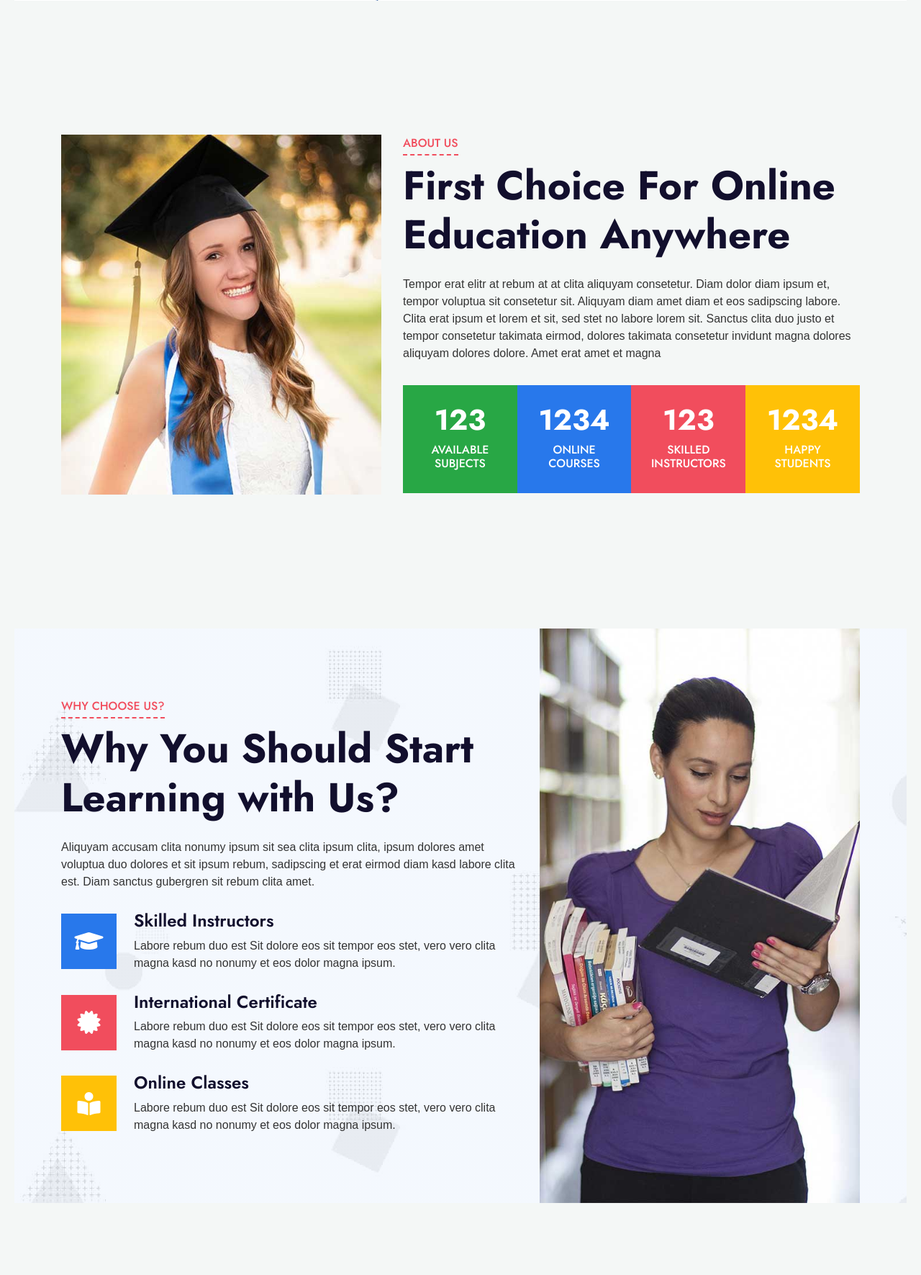
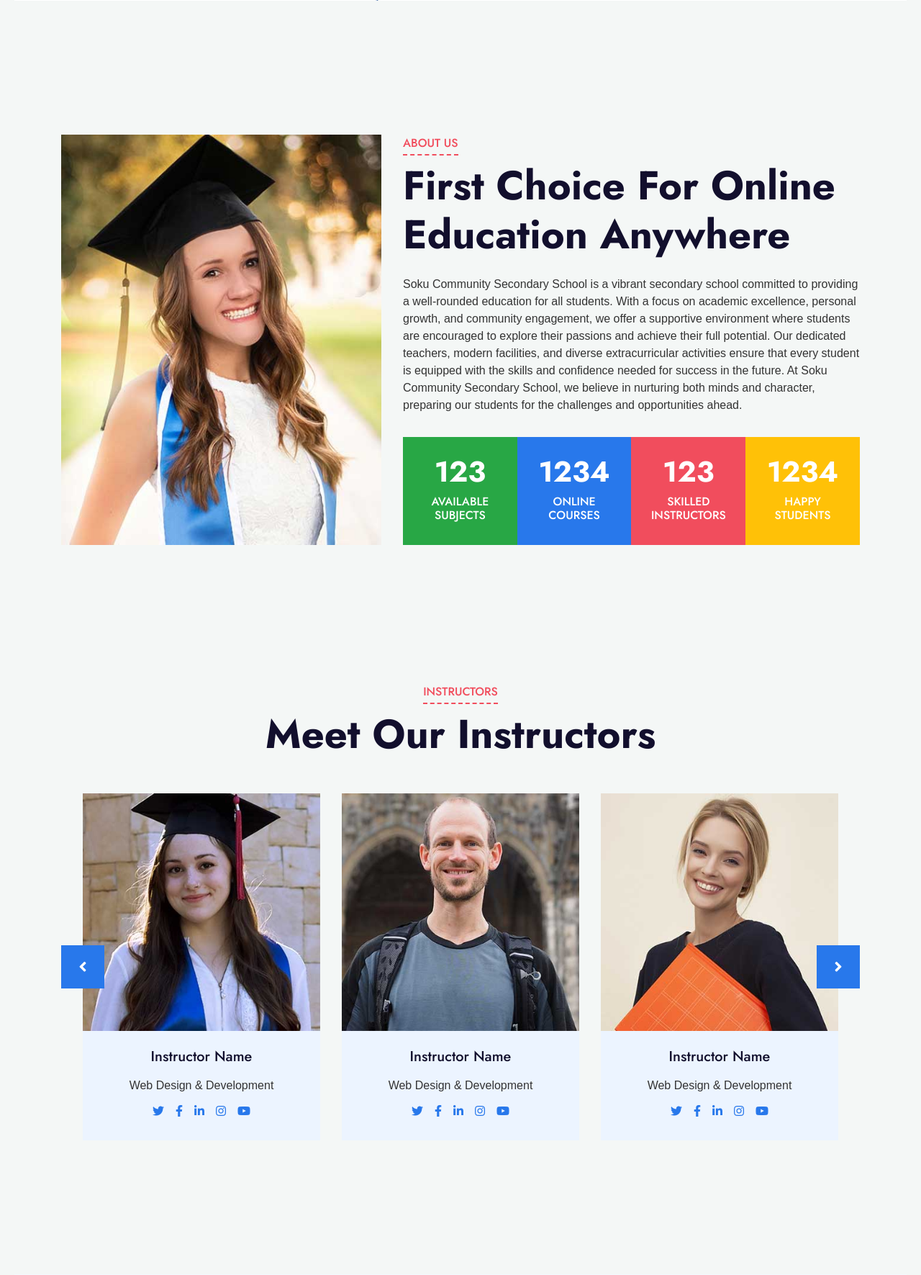
Before and after one commit to Csedem0/Result-Checker, a Django app: page /accounts/ in a window 1280 px wide. Shown: the part 508-2279 px from the top of the page at 72% size. Run offline with Django 5.2, Linux system fonts and the light colour scheme; parts of the project's set-up code (start-up, migrations or seed data) failed here and were passed over; some libraries are stand-ins or nearby versions.

Commit message:
Correct O

```diff
--- a/accounts/templates/about.html
+++ b/accounts/templates/about.html
@@ -129,7 +129,7 @@
                         <h6 class="d-inline-block position-relative text-secondary text-uppercase pb-2">About Us</h6>
                         <h1 class="display-4">First Choice For Online Education Anywhere</h1>
                     </div>
-                    <p>Tempor erat elitr at rebum at at clita aliquyam consetetur. Diam dolor diam ipsum et, tempor voluptua sit consetetur sit. Aliquyam diam amet diam et eos sadipscing labore. Clita erat ipsum et lorem et sit, sed stet no labore lorem sit. Sanctus clita duo justo et tempor consetetur takimata eirmod, dolores takimata consetetur invidunt magna dolores aliquyam dolores dolore. Amet erat amet et magna</p>
+                    <p>Soku Community Secondary School is a vibrant secondary school committed to providing a well-rounded education for all students. With a focus on academic excellence, personal growth, and community engagement, we offer a supportive environment where students are encouraged to explore their passions and achieve their full potential. Our dedicated teachers, modern facilities, and diverse extracurricular activities ensure that every student is equipped with the skills and confidence needed for success in the future. At Soku Community Secondary School, we believe in nurturing both minds and character, preparing our students for the challenges and opportunities ahead.</p>
                     <div class="row pt-3 mx-0">
                         <div class="col-3 px-0">
                             <div class="bg-success text-center p-4">
@@ -163,7 +163,7 @@
     <!-- About End -->
 
 
-    <!-- Feature Start -->
+    <!-- Feature Start
     <div class="container-fluid py-5">
         <div class="container py-5">
             <div class="row">
@@ -208,7 +208,7 @@
                 </div>
             </div>
         </div>
-    </div>
+    </div> -->
     <!-- Feature Start -->
 
 
--- a/accounts/templates/contact.html
+++ b/accounts/templates/contact.html
@@ -127,7 +127,7 @@
                             </div>
                             <div class="mt-n1">
                                 <h4>Our Location</h4>
-                                <p class="m-0">123 Street, New York, USA</p>
+                                <p class="m-0">Port Harcourt, Nigeria</p>
                             </div>
                         </div>
                         <div class="d-flex align-items-center mb-5">
@@ -136,7 +136,7 @@
                             </div>
                             <div class="mt-n1">
                                 <h4>Call Us</h4>
-                                <p class="m-0">+012 345 6789</p>
+                                <p class="m-0">+2347011777516</p>
                             </div>
                         </div>
                         <div class="d-flex align-items-center">
@@ -145,7 +145,7 @@
                             </div>
                             <div class="mt-n1">
                                 <h4>Email Us</h4>
-                                <p class="m-0">info@example.com</p>
+                                <p class="m-0">.s.sch@gmail.com</p>
                             </div>
                         </div>
                     </div>
--- a/accounts/templates/index.html
+++ b/accounts/templates/index.html
@@ -129,7 +129,7 @@
                         <h6 class="d-inline-block position-relative text-secondary text-uppercase pb-2">About Us</h6>
                         <h1 class="display-4">First Choice For Online Education Anywhere</h1>
                     </div>
-                    <p>Tempor erat elitr at rebum at at clita aliquyam consetetur. Diam dolor diam ipsum et, tempor voluptua sit consetetur sit. Aliquyam diam amet diam et eos sadipscing labore. Clita erat ipsum et lorem et sit, sed stet no labore lorem sit. Sanctus clita duo justo et tempor consetetur takimata eirmod, dolores takimata consetetur invidunt magna dolores aliquyam dolores dolore. Amet erat amet et magna</p>
+                    <p>Soku Community Secondary School is a vibrant secondary school committed to providing a well-rounded education for all students. With a focus on academic excellence, personal growth, and community engagement, we offer a supportive environment where students are encouraged to explore their passions and achieve their full potential. Our dedicated teachers, modern facilities, and diverse extracurricular activities ensure that every student is equipped with the skills and confidence needed for success in the future. At Soku Community Secondary School, we believe in nurturing both minds and character, preparing our students for the challenges and opportunities ahead.</p>
                     <div class="row pt-3 mx-0">
                         <div class="col-3 px-0">
                             <div class="bg-success text-center p-4">
@@ -164,7 +164,7 @@
 
 
     <!-- Feature Start -->
-    <div class="container-fluid bg-image" style="margin: 90px 0;">
+    <!-- <div class="container-fluid bg-image" style="margin: 90px 0;">
         <div class="container">
             <div class="row">
                 <div class="col-lg-7 my-5 pt-5 pb-lg-5">
@@ -209,11 +209,11 @@
             </div>
         </div>
     </div>
-    <!-- Feature Start -->
+    Feature Start -->
 
 
     <!-- Courses Start -->
-    <div class="container-fluid px-0 py-5">
+    <!-- <div class="container-fluid px-0 py-5">
         <div class="row mx-0 justify-content-center pt-5">
             <div class="col-lg-6">
                 <div class="section-title text-center position-relative mb-4">
@@ -351,7 +351,7 @@
             </div>
         </div>
     </div>
-    <!-- Courses End -->
+    Courses End -->
 
 
     <!-- Team Start -->
@@ -479,7 +479,7 @@
                             </div>
                             <div class="mt-n1">
                                 <h4>Our Location</h4>
-                                <p class="m-0">123 Street, New York, USA</p>
+                                <p class="m-0">Port Harcourt, Nigeria</p>
                             </div>
                         </div>
                         <div class="d-flex align-items-center mb-5">
@@ -488,7 +488,7 @@
                             </div>
                             <div class="mt-n1">
                                 <h4>Call Us</h4>
-                                <p class="m-0">+012 345 6789</p>
+                                <p class="m-0">+2347011777516</p>
                             </div>
                         </div>
                         <div class="d-flex align-items-center">
@@ -497,7 +497,7 @@
                             </div>
                             <div class="mt-n1">
                                 <h4>Email Us</h4>
-                                <p class="m-0">info@example.com</p>
+                                <p class="m-0">c.s.sch@gmail.com</p>
                             </div>
                         </div>
                     </div>
--- a/accounts/templates/results.html
+++ b/accounts/templates/results.html
@@ -136,7 +136,7 @@
 
 
     <!-- Courses Start -->
-    <div class="container-fluid py-5">
+    <!-- <div class="container-fluid py-5">
         <div class="container py-5">
             <div class="row mx-0 justify-content-center">
                 <div class="col-lg-8">
@@ -247,7 +247,7 @@
             </div>
         </div>
     </div>
-    <!-- Courses End -->
+    Courses End -->
 
 
     <!-- Footer Start -->
```
